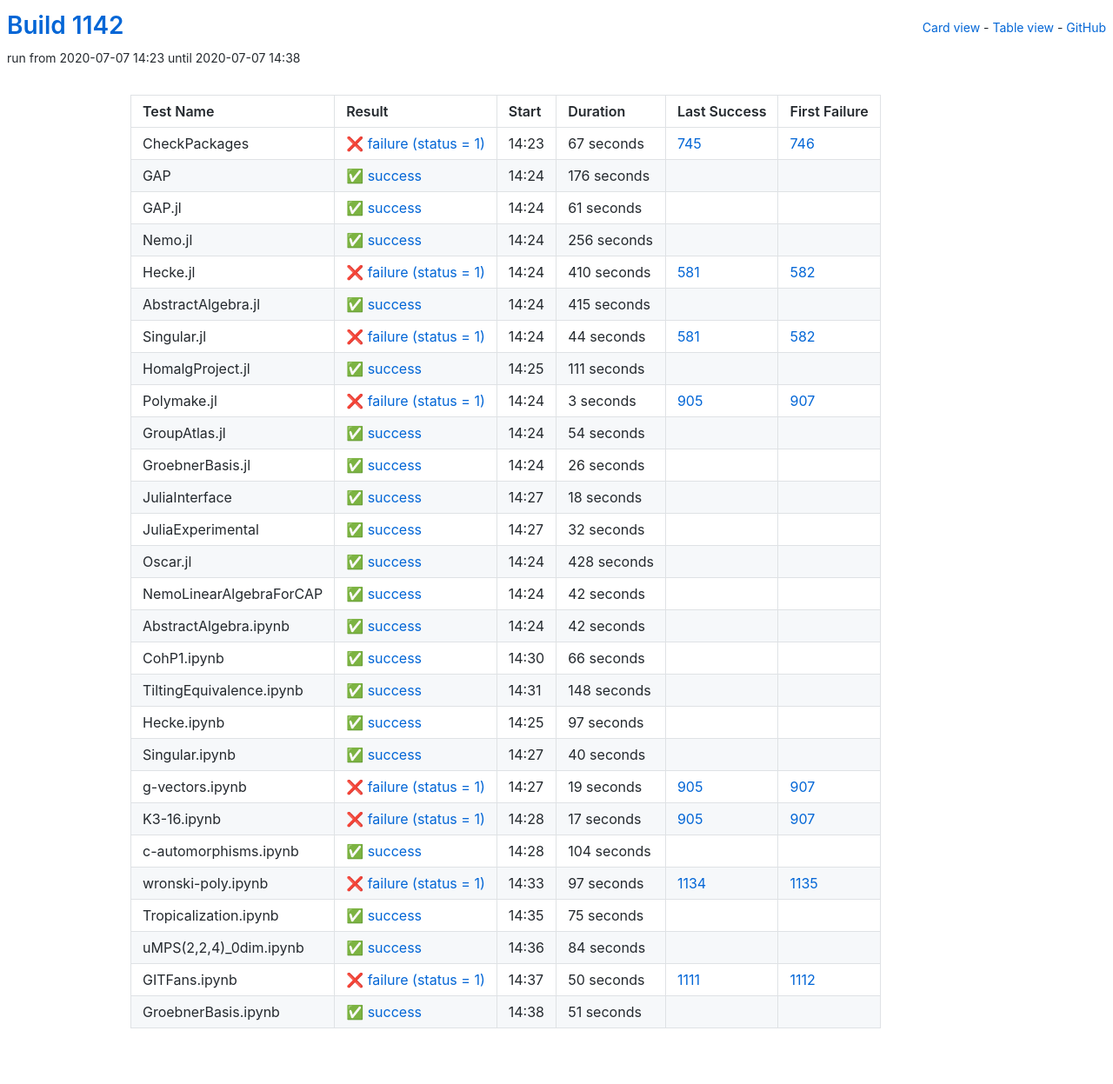
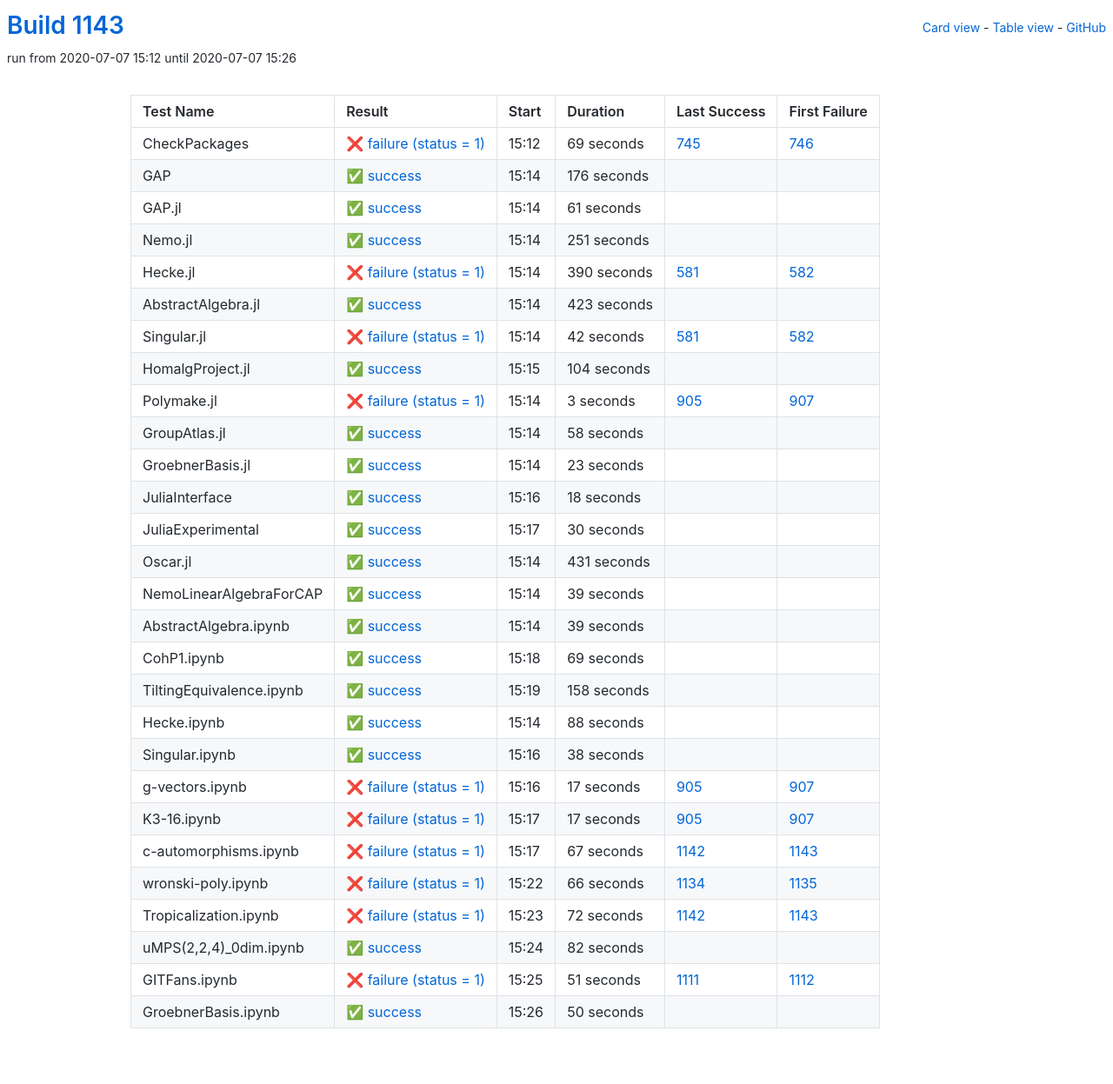
Before and after one commit to oscar-system/oscar-ci-status-1.4, a Jekyll site: the page built from table.html, in a window 1280 px wide. Shown: the whole page at 87% size. Built offline with Jekyll 4.4.1, drawn with Linux system fonts in a browser that asks for light colours.

Commit message:
Build #1143

```diff
--- a/_data/ci.yml
+++ b/_data/ci.yml
@@ -1,6 +1,6 @@
 ---
-build: 1142
-build_url: https://oscarci.mathematik.uni-kl.de/job/oscar-julia-1.4/1142/
+build: 1143
+build_url: https://oscarci.mathematik.uni-kl.de/job/oscar-julia-1.4/1143/
 job: oscar-julia-1.4
 organization: oscar-system
 repo: oscar-ci-status-1.4
@@ -8,20 +8,20 @@ repourl: https://github.com/oscar-system/oscar-ci-status-1.4
 tests:
 - name: CheckPackages
   id: checkpackages
-  log: https://oscarci.mathematik.uni-kl.de/job/oscar-julia-1.4/1142/artifact/logs/build-1142/CheckPackages.log
-  start: 2020-07-07 14:23
+  log: https://oscarci.mathematik.uni-kl.de/job/oscar-julia-1.4/1143/artifact/logs/build-1143/CheckPackages.log
+  start: 2020-07-07 15:12
   success: false
   exitcode: 1
   status: failure
-  duration: 67
+  duration: 69
   last_success: 745
   last_success_url: https://oscarci.mathematik.uni-kl.de/job/oscar-julia-1.4/745/
   first_failure: 746
   first_failure_url: https://oscarci.mathematik.uni-kl.de/job/oscar-julia-1.4/746/
 - name: GAP
   id: gap
-  log: https://oscarci.mathematik.uni-kl.de/job/oscar-julia-1.4/1142/artifact/logs/build-1142/GAP.log
-  start: 2020-07-07 14:24
+  log: https://oscarci.mathematik.uni-kl.de/job/oscar-julia-1.4/1143/artifact/logs/build-1143/GAP.log
+  start: 2020-07-07 15:14
   success: true
   exitcode: 0
   status: success
@@ -32,8 +32,8 @@ tests:
   first_failure_url:
 - name: GAP.jl
   id: gap-jl
-  log: https://oscarci.mathematik.uni-kl.de/job/oscar-julia-1.4/1142/artifact/logs/build-1142/GAP.jl.log
-  start: 2020-07-07 14:24
+  log: https://oscarci.mathematik.uni-kl.de/job/oscar-julia-1.4/1143/artifact/logs/build-1143/GAP.jl.log
+  start: 2020-07-07 15:14
   success: true
   exitcode: 0
   status: success
@@ -44,68 +44,68 @@ tests:
   first_failure_url:
 - name: Nemo.jl
   id: nemo-jl
-  log: https://oscarci.mathematik.uni-kl.de/job/oscar-julia-1.4/1142/artifact/logs/build-1142/Nemo.jl.log
-  start: 2020-07-07 14:24
+  log: https://oscarci.mathematik.uni-kl.de/job/oscar-julia-1.4/1143/artifact/logs/build-1143/Nemo.jl.log
+  start: 2020-07-07 15:14
   success: true
   exitcode: 0
   status: success
-  duration: 256
+  duration: 251
   last_success: false
   last_success_url:
   first_failure: false
   first_failure_url:
 - name: Hecke.jl
   id: hecke-jl
-  log: https://oscarci.mathematik.uni-kl.de/job/oscar-julia-1.4/1142/artifact/logs/build-1142/Hecke.jl.log
-  start: 2020-07-07 14:24
+  log: https://oscarci.mathematik.uni-kl.de/job/oscar-julia-1.4/1143/artifact/logs/build-1143/Hecke.jl.log
+  start: 2020-07-07 15:14
   success: false
   exitcode: 1
   status: failure
-  duration: 410
+  duration: 390
   last_success: 581
   last_success_url: https://oscarci.mathematik.uni-kl.de/job/oscar-julia-1.4/581/
   first_failure: 582
   first_failure_url: https://oscarci.mathematik.uni-kl.de/job/oscar-julia-1.4/582/
 - name: AbstractAlgebra.jl
   id: abstractalgebra-jl
-  log: https://oscarci.mathematik.uni-kl.de/job/oscar-julia-1.4/1142/artifact/logs/build-1142/AbstractAlgebra.jl.log
-  start: 2020-07-07 14:24
+  log: https://oscarci.mathematik.uni-kl.de/job/oscar-julia-1.4/1143/artifact/logs/build-1143/AbstractAlgebra.jl.log
+  start: 2020-07-07 15:14
   success: true
   exitcode: 0
   status: success
-  duration: 415
+  duration: 423
   last_success: false
   last_success_url:
   first_failure: false
   first_failure_url:
 - name: Singular.jl
   id: singular-jl
-  log: https://oscarci.mathematik.uni-kl.de/job/oscar-julia-1.4/1142/artifact/logs/build-1142/Singular.jl.log
-  start: 2020-07-07 14:24
+  log: https://oscarci.mathematik.uni-kl.de/job/oscar-julia-1.4/1143/artifact/logs/build-1143/Singular.jl.log
+  start: 2020-07-07 15:14
   success: false
   exitcode: 1
   status: failure
-  duration: 44
+  duration: 42
   last_success: 581
   last_success_url: https://oscarci.mathematik.uni-kl.de/job/oscar-julia-1.4/581/
   first_failure: 582
   first_failure_url: https://oscarci.mathematik.uni-kl.de/job/oscar-julia-1.4/582/
 - name: HomalgProject.jl
   id: homalgproject-jl
-  log: https://oscarci.mathematik.uni-kl.de/job/oscar-julia-1.4/1142/artifact/logs/build-1142/HomalgProject.jl.log
-  start: 2020-07-07 14:25
+  log: https://oscarci.mathematik.uni-kl.de/job/oscar-julia-1.4/1143/artifact/logs/build-1143/HomalgProject.jl.log
+  start: 2020-07-07 15:15
   success: true
   exitcode: 0
   status: success
-  duration: 111
+  duration: 104
   last_success: false
   last_success_url:
   first_failure: false
   first_failure_url:
 - name: Polymake.jl
   id: polymake-jl
-  log: https://oscarci.mathematik.uni-kl.de/job/oscar-julia-1.4/1142/artifact/logs/build-1142/Polymake.jl.log
-  start: 2020-07-07 14:24
+  log: https://oscarci.mathematik.uni-kl.de/job/oscar-julia-1.4/1143/artifact/logs/build-1143/Polymake.jl.log
+  start: 2020-07-07 15:14
   success: false
   exitcode: 1
   status: failure
@@ -116,32 +116,32 @@ tests:
   first_failure_url: https://oscarci.mathematik.uni-kl.de/job/oscar-julia-1.4/907/
 - name: GroupAtlas.jl
   id: groupatlas-jl
-  log: https://oscarci.mathematik.uni-kl.de/job/oscar-julia-1.4/1142/artifact/logs/build-1142/GroupAtlas.jl.log
-  start: 2020-07-07 14:24
+  log: https://oscarci.mathematik.uni-kl.de/job/oscar-julia-1.4/1143/artifact/logs/build-1143/GroupAtlas.jl.log
+  start: 2020-07-07 15:14
   success: true
   exitcode: 0
   status: success
-  duration: 54
+  duration: 58
   last_success: false
   last_success_url:
   first_failure: false
   first_failure_url:
 - name: GroebnerBasis.jl
   id: groebnerbasis-jl
-  log: https://oscarci.mathematik.uni-kl.de/job/oscar-julia-1.4/1142/artifact/logs/build-1142/GroebnerBasis.jl.log
-  start: 2020-07-07 14:24
+  log: https://oscarci.mathematik.uni-kl.de/job/oscar-julia-1.4/1143/artifact/logs/build-1143/GroebnerBasis.jl.log
+  start: 2020-07-07 15:14
   success: true
   exitcode: 0
   status: success
-  duration: 26
+  duration: 23
   last_success: false
   last_success_url:
   first_failure: false
   first_failure_url:
 - name: JuliaInterface
   id: juliainterface
-  log: https://oscarci.mathematik.uni-kl.de/job/oscar-julia-1.4/1142/artifact/logs/build-1142/JuliaInterface.log
-  start: 2020-07-07 14:27
+  log: https://oscarci.mathematik.uni-kl.de/job/oscar-julia-1.4/1143/artifact/logs/build-1143/JuliaInterface.log
+  start: 2020-07-07 15:16
   success: true
   exitcode: 0
   status: success
@@ -152,116 +152,116 @@ tests:
   first_failure_url:
 - name: JuliaExperimental
   id: juliaexperimental
-  log: https://oscarci.mathematik.uni-kl.de/job/oscar-julia-1.4/1142/artifact/logs/build-1142/JuliaExperimental.log
-  start: 2020-07-07 14:27
+  log: https://oscarci.mathematik.uni-kl.de/job/oscar-julia-1.4/1143/artifact/logs/build-1143/JuliaExperimental.log
+  start: 2020-07-07 15:17
   success: true
   exitcode: 0
   status: success
-  duration: 32
+  duration: 30
   last_success: false
   last_success_url:
   first_failure: false
   first_failure_url:
 - name: Oscar.jl
   id: oscar-jl
-  log: https://oscarci.mathematik.uni-kl.de/job/oscar-julia-1.4/1142/artifact/logs/build-1142/Oscar.jl.log
-  start: 2020-07-07 14:24
+  log: https://oscarci.mathematik.uni-kl.de/job/oscar-julia-1.4/1143/artifact/logs/build-1143/Oscar.jl.log
+  start: 2020-07-07 15:14
   success: true
   exitcode: 0
   status: success
-  duration: 428
+  duration: 431
   last_success: false
   last_success_url:
   first_failure: false
   first_failure_url:
 - name: NemoLinearAlgebraForCAP
   id: nemolinearalgebraforcap
-  log: https://oscarci.mathematik.uni-kl.de/job/oscar-julia-1.4/1142/artifact/logs/build-1142/NemoLinearAlgebraForCAP.log
-  start: 2020-07-07 14:24
+  log: https://oscarci.mathematik.uni-kl.de/job/oscar-julia-1.4/1143/artifact/logs/build-1143/NemoLinearAlgebraForCAP.log
+  start: 2020-07-07 15:14
   success: true
   exitcode: 0
   status: success
-  duration: 42
+  duration: 39
   last_success: false
   last_success_url:
   first_failure: false
   first_failure_url:
 - name: AbstractAlgebra.ipynb
   id: abstractalgebra-ipynb
-  log: https://oscarci.mathematik.uni-kl.de/job/oscar-julia-1.4/1142/artifact/logs/build-1142/AbstractAlgebra.ipynb.log
-  start: 2020-07-07 14:24
+  log: https://oscarci.mathematik.uni-kl.de/job/oscar-julia-1.4/1143/artifact/logs/build-1143/AbstractAlgebra.ipynb.log
+  start: 2020-07-07 15:14
   success: true
   exitcode: 0
   status: success
-  duration: 42
+  duration: 39
   last_success: false
   last_success_url:
   first_failure: false
   first_failure_url:
 - name: CohP1.ipynb
   id: cohp1-ipynb
-  log: https://oscarci.mathematik.uni-kl.de/job/oscar-julia-1.4/1142/artifact/logs/build-1142/CohP1.ipynb.log
-  start: 2020-07-07 14:30
+  log: https://oscarci.mathematik.uni-kl.de/job/oscar-julia-1.4/1143/artifact/logs/build-1143/CohP1.ipynb.log
+  start: 2020-07-07 15:18
   success: true
   exitcode: 0
   status: success
-  duration: 66
+  duration: 69
   last_success: false
   last_success_url:
   first_failure: false
   first_failure_url:
 - name: TiltingEquivalence.ipynb
   id: tiltingequivalence-ipynb
-  log: https://oscarci.mathematik.uni-kl.de/job/oscar-julia-1.4/1142/artifact/logs/build-1142/TiltingEquivalence.ipynb.log
-  start: 2020-07-07 14:31
+  log: https://oscarci.mathematik.uni-kl.de/job/oscar-julia-1.4/1143/artifact/logs/build-1143/TiltingEquivalence.ipynb.log
+  start: 2020-07-07 15:19
   success: true
   exitcode: 0
   status: success
-  duration: 148
+  duration: 158
   last_success: false
   last_success_url:
   first_failure: false
   first_failure_url:
 - name: Hecke.ipynb
   id: hecke-ipynb
-  log: https://oscarci.mathematik.uni-kl.de/job/oscar-julia-1.4/1142/artifact/logs/build-1142/Hecke.ipynb.log
-  start: 2020-07-07 14:25
+  log: https://oscarci.mathematik.uni-kl.de/job/oscar-julia-1.4/1143/artifact/logs/build-1143/Hecke.ipynb.log
+  start: 2020-07-07 15:14
   success: true
   exitcode: 0
   status: success
-  duration: 97
+  duration: 88
   last_success: false
   last_success_url:
   first_failure: false
   first_failure_url:
 - name: Singular.ipynb
   id: singular-ipynb
-  log: https://oscarci.mathematik.uni-kl.de/job/oscar-julia-1.4/1142/artifact/logs/build-1142/Singular.ipynb.log
-  start: 2020-07-07 14:27
+  log: https://oscarci.mathematik.uni-kl.de/job/oscar-julia-1.4/1143/artifact/logs/build-1143/Singular.ipynb.log
+  start: 2020-07-07 15:16
   success: true
   exitcode: 0
   status: success
-  duration: 40
+  duration: 38
   last_success: false
   last_success_url:
   first_failure: false
   first_failure_url:
 - name: g-vectors.ipynb
   id: g-vectors-ipynb
-  log: https://oscarci.mathematik.uni-kl.de/job/oscar-julia-1.4/1142/artifact/logs/build-1142/g-vectors.ipynb.log
-  start: 2020-07-07 14:27
+  log: https://oscarci.mathematik.uni-kl.de/job/oscar-julia-1.4/1143/artifact/logs/build-1143/g-vectors.ipynb.log
+  start: 2020-07-07 15:16
   success: false
   exitcode: 1
   status: failure
-  duration: 19
+  duration: 17
   last_success: 905
   last_success_url: https://oscarci.mathematik.uni-kl.de/job/oscar-julia-1.4/905/
   first_failure: 907
   first_failure_url: https://oscarci.mathematik.uni-kl.de/job/oscar-julia-1.4/907/
 - name: K3-16.ipynb
   id: k3-16-ipynb
-  log: https://oscarci.mathematik.uni-kl.de/job/oscar-julia-1.4/1142/artifact/logs/build-1142/K3-16.ipynb.log
-  start: 2020-07-07 14:28
+  log: https://oscarci.mathematik.uni-kl.de/job/oscar-julia-1.4/1143/artifact/logs/build-1143/K3-16.ipynb.log
+  start: 2020-07-07 15:17
   success: false
   exitcode: 1
   status: failure
@@ -272,72 +272,72 @@ tests:
   first_failure_url: https://oscarci.mathematik.uni-kl.de/job/oscar-julia-1.4/907/
 - name: c-automorphisms.ipynb
   id: c-automorphisms-ipynb
-  log: https://oscarci.mathematik.uni-kl.de/job/oscar-julia-1.4/1142/artifact/logs/build-1142/c-automorphisms.ipynb.log
-  start: 2020-07-07 14:28
-  success: true
-  exitcode: 0
-  status: success
-  duration: 104
-  last_success: false
-  last_success_url:
-  first_failure: false
-  first_failure_url:
-- name: wronski-poly.ipynb
-  id: wronski-poly-ipynb
-  log: https://oscarci.mathematik.uni-kl.de/job/oscar-julia-1.4/1142/artifact/logs/build-1142/wronski-poly.ipynb.log
-  start: 2020-07-07 14:33
+  log: https://oscarci.mathematik.uni-kl.de/job/oscar-julia-1.4/1143/artifact/logs/build-1143/c-automorphisms.ipynb.log
+  start: 2020-07-07 15:17
   success: false
   exitcode: 1
   status: failure
-  duration: 97
+  duration: 67
+  last_success: 1142
+  last_success_url: https://oscarci.mathematik.uni-kl.de/job/oscar-julia-1.4/1142/
+  first_failure: 1143
+  first_failure_url: https://oscarci.mathematik.uni-kl.de/job/oscar-julia-1.4/1143/
+- name: wronski-poly.ipynb
+  id: wronski-poly-ipynb
+  log: https://oscarci.mathematik.uni-kl.de/job/oscar-julia-1.4/1143/artifact/logs/build-1143/wronski-poly.ipynb.log
+  start: 2020-07-07 15:22
+  success: false
+  exitcode: 1
+  status: failure
+  duration: 66
   last_success: 1134
   last_success_url: https://oscarci.mathematik.uni-kl.de/job/oscar-julia-1.4/1134/
   first_failure: 1135
   first_failure_url: https://oscarci.mathematik.uni-kl.de/job/oscar-julia-1.4/1135/
 - name: Tropicalization.ipynb
   id: tropicalization-ipynb
-  log: https://oscarci.mathematik.uni-kl.de/job/oscar-julia-1.4/1142/artifact/logs/build-1142/Tropicalization.ipynb.log
-  start: 2020-07-07 14:35
+  log: https://oscarci.mathematik.uni-kl.de/job/oscar-julia-1.4/1143/artifact/logs/build-1143/Tropicalization.ipynb.log
+  start: 2020-07-07 15:23
+  success: false
+  exitcode: 1
+  status: failure
+  duration: 72
+  last_success: 1142
+  last_success_url: https://oscarci.mathematik.uni-kl.de/job/oscar-julia-1.4/1142/
+  first_failure: 1143
+  first_failure_url: https://oscarci.mathematik.uni-kl.de/job/oscar-julia-1.4/1143/
+- name: uMPS(2,2,4)_0dim.ipynb
+  id: umps-2-2-4-0dim-ipynb
+  log: https://oscarci.mathematik.uni-kl.de/job/oscar-julia-1.4/1143/artifact/logs/build-1143/uMPS-2-2-4-_0dim.ipynb.log
+  start: 2020-07-07 15:24
   success: true
   exitcode: 0
   status: success
-  duration: 75
-  last_success: false
-  last_success_url:
-  first_failure: false
-  first_failure_url:
-- name: uMPS(2,2,4)_0dim.ipynb
-  id: umps-2-2-4-0dim-ipynb
-  log: https://oscarci.mathematik.uni-kl.de/job/oscar-julia-1.4/1142/artifact/logs/build-1142/uMPS-2-2-4-_0dim.ipynb.log
-  start: 2020-07-07 14:36
-  success: true
-  exitcode: 0
-  status: success
-  duration: 84
+  duration: 82
   last_success: false
   last_success_url:
   first_failure: false
   first_failure_url:
 - name: GITFans.ipynb
   id: gitfans-ipynb
-  log: https://oscarci.mathematik.uni-kl.de/job/oscar-julia-1.4/1142/artifact/logs/build-1142/GITFans.ipynb.log
-  start: 2020-07-07 14:37
+  log: https://oscarci.mathematik.uni-kl.de/job/oscar-julia-1.4/1143/artifact/logs/build-1143/GITFans.ipynb.log
+  start: 2020-07-07 15:25
   success: false
   exitcode: 1
   status: failure
-  duration: 50
+  duration: 51
   last_success: 1111
   last_success_url: https://oscarci.mathematik.uni-kl.de/job/oscar-julia-1.4/1111/
   first_failure: 1112
   first_failure_url: https://oscarci.mathematik.uni-kl.de/job/oscar-julia-1.4/1112/
 - name: GroebnerBasis.ipynb
   id: groebnerbasis-ipynb
-  log: https://oscarci.mathematik.uni-kl.de/job/oscar-julia-1.4/1142/artifact/logs/build-1142/GroebnerBasis.ipynb.log
-  start: 2020-07-07 14:38
+  log: https://oscarci.mathematik.uni-kl.de/job/oscar-julia-1.4/1143/artifact/logs/build-1143/GroebnerBasis.ipynb.log
+  start: 2020-07-07 15:26
   success: true
   exitcode: 0
   status: success
-  duration: 51
+  duration: 50
   last_success: false
   last_success_url:
   first_failure: false
```
Also changed, not shown: README.md.
